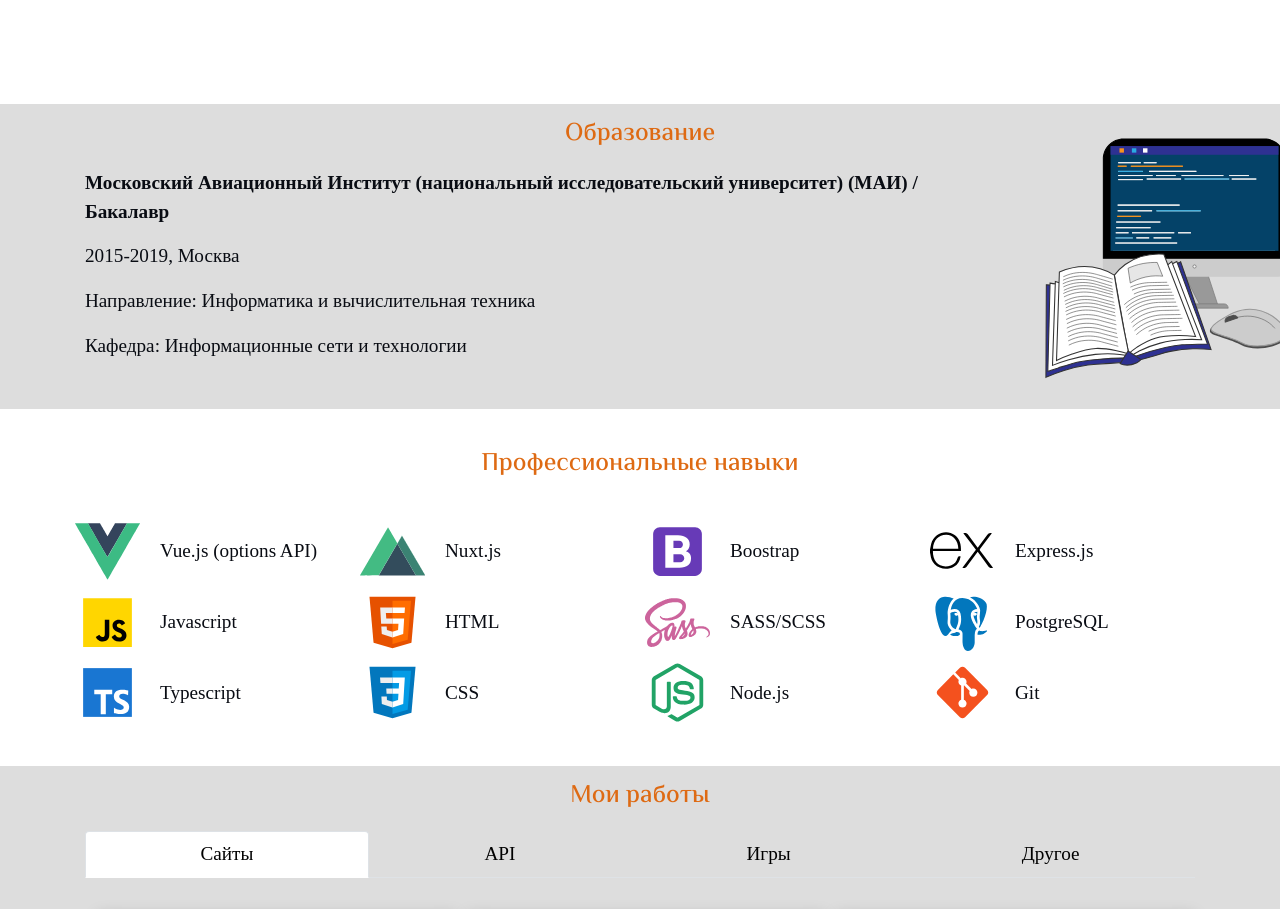
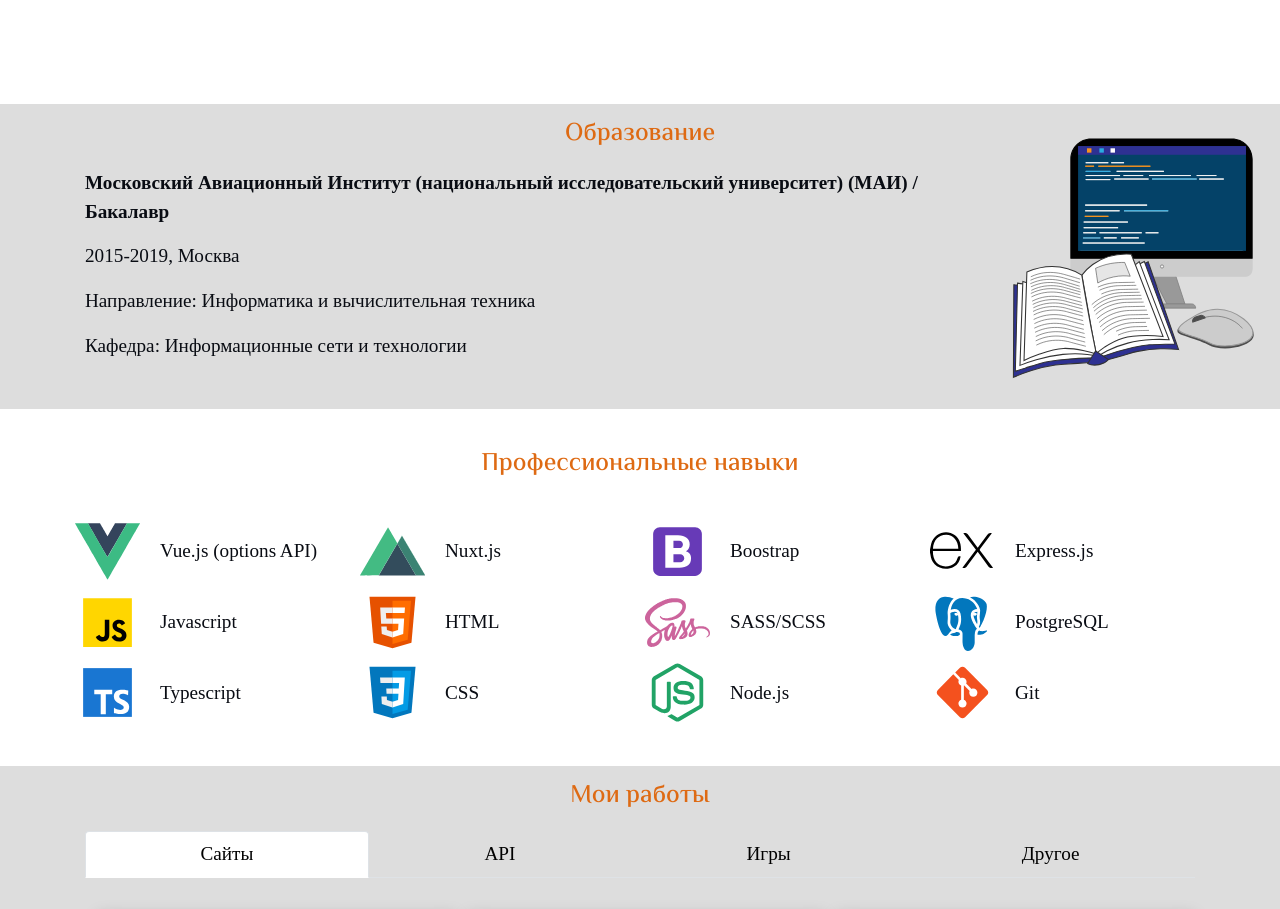
Before and after one commit to AnigalHub/Portfolio, a Nuxt app: page / in a window 1280 px wide. Shown: the part 1200-2109 px from the top of the page. Built offline with nearby package versions, Linux system fonts and the light colour scheme.

Commit message:
изменены стили на svg в Education

```diff
--- a/pages/index.vue
+++ b/pages/index.vue
@@ -263,7 +263,7 @@ h4{
   .front{font-size: 45px;}
 }
 /*Компонент - "Об мне"*/
-#About,#Education{
+#About{
   /*параметры сетки бутстрап (блоки на пункты)*/
   //.row{margin-top: 1% !important;}
   /*текст в компоненте "Об мне"*/
@@ -276,6 +276,17 @@ h4{
     display: block !important;
     margin-left: auto !important;
     margin-right: auto !important;
+  }
+}
+/*Компонент - "Об мне"*/
+#Education{
+  /*svg пунктов*/
+  svg{
+    width: 300px;
+    height: 265px;
+    margin-top: -40px;
+    margin-left: -50px;
+    display: block !important;
   }
 }
 /*Компонент - "Ключевые навыки"*/
```
